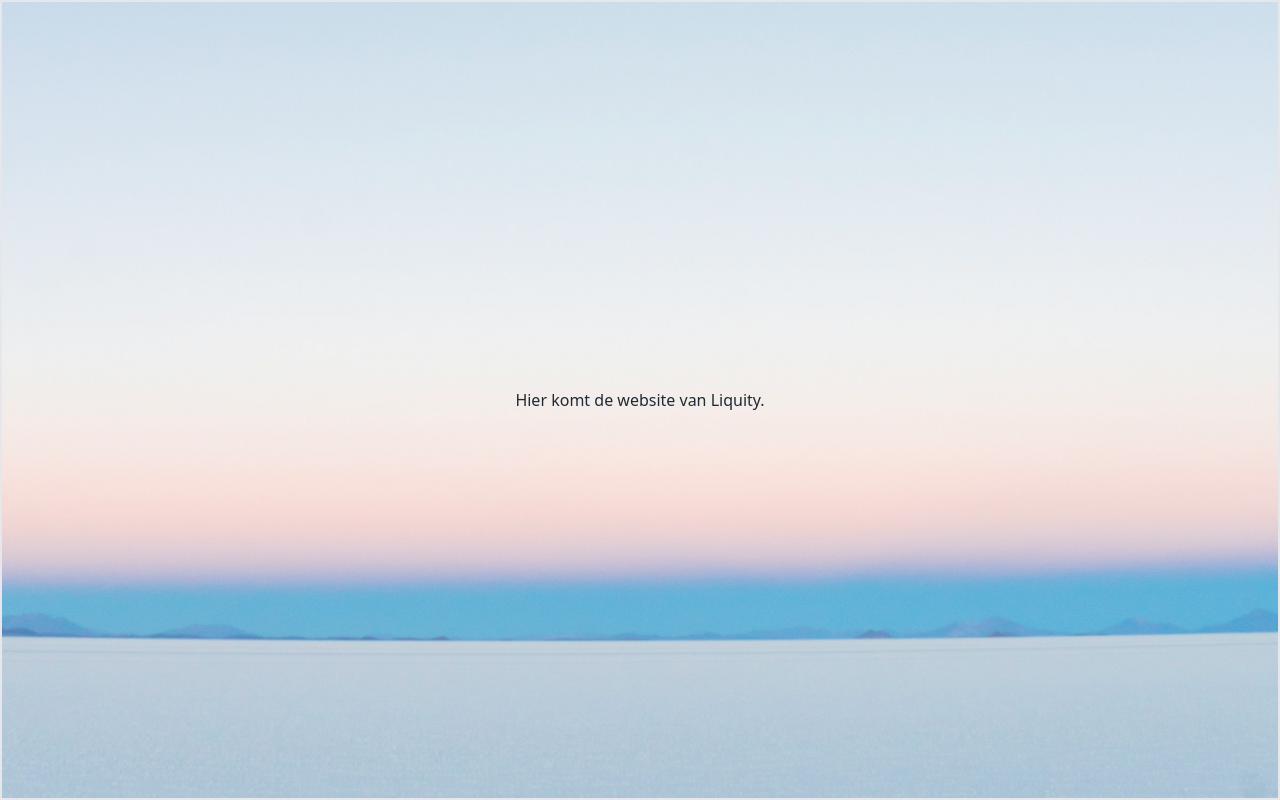
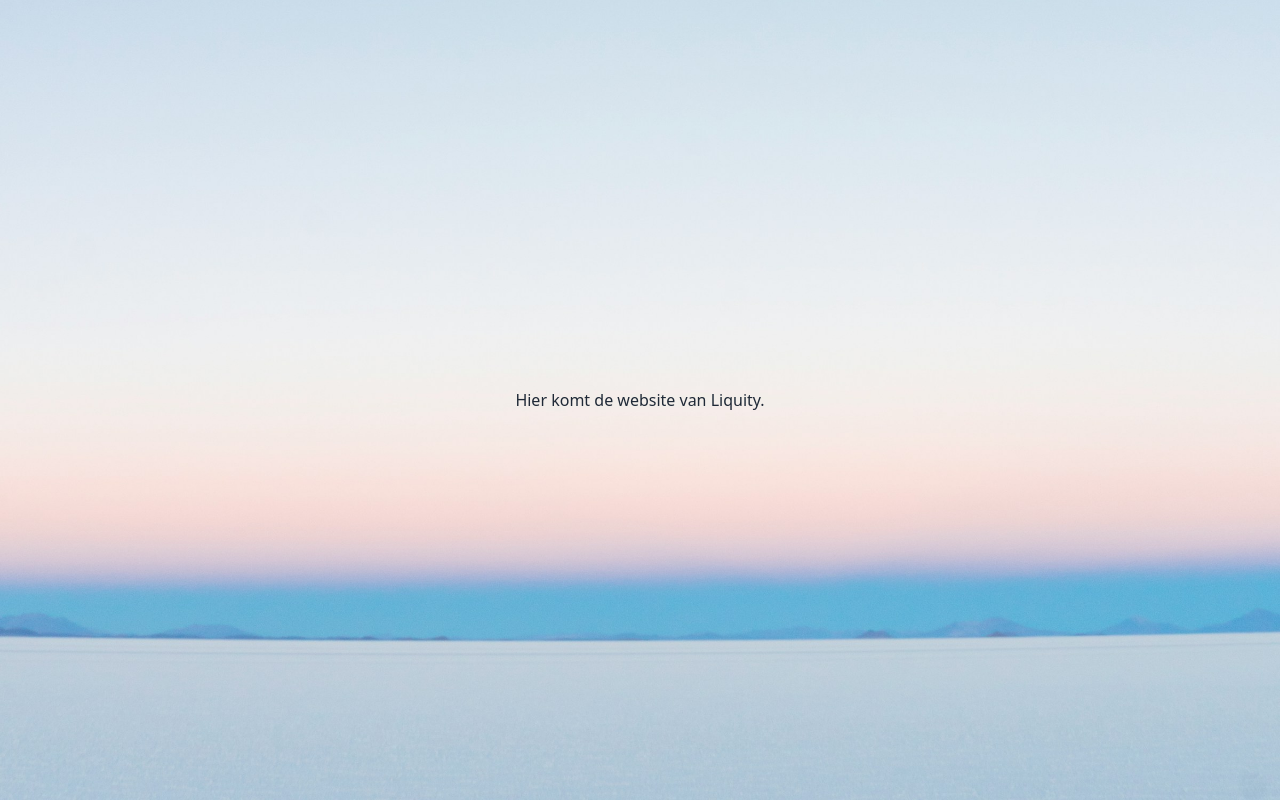
Before and after one commit to timotee/liquity-nl, a website built with Vite: page index.html in a window 1280 px wide. Built offline with nearby package versions, Linux system fonts and the light colour scheme.

Commit message:
No border and outline

```diff
--- a/index.html
+++ b/index.html
@@ -7,7 +7,7 @@
     <title>Liquity &mdash; UX &amp; Accessibility</title>
   </head>
   <body class="bg-[url(assets/paul-berthelon-bravo-BGXhuJIbx78-unsplash.jpg)] bg-cover bg-bottom">
-    <div class="page min-h-screen outline border-2 flex items-center font-light text-gray-800">
+    <div class="page min-h-screen flex items-center font-light text-gray-800">
       <div class="text-center flex-1">
         <h1>Hier komt de website van Liquity.</h1>
       </div>
```
